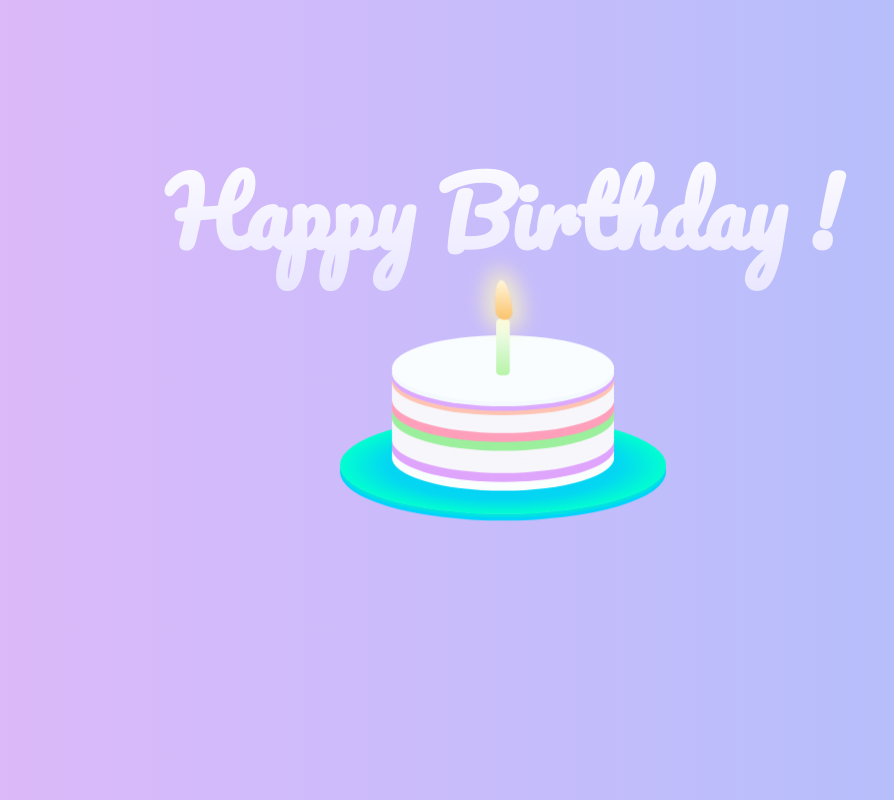
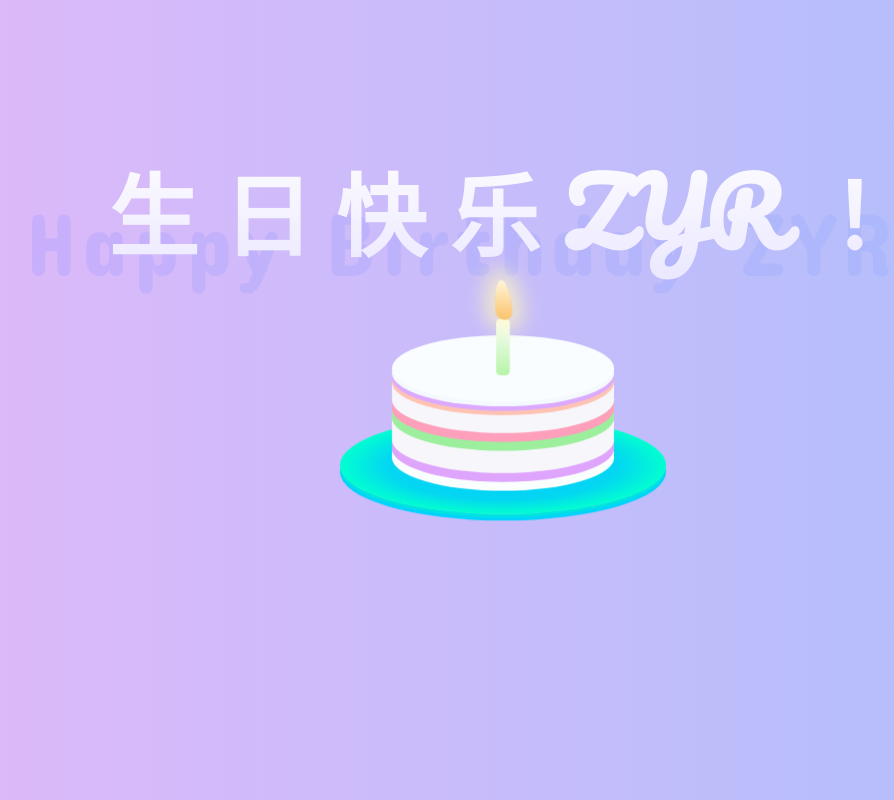
Before and after one commit to wakeupfromadream/one, a plain HTML site: page index.html in a window 1280 px wide. Shown: the whole page, without its empty margins (137-1031 px from the left). Drawn offline with Linux system fonts and the light colour scheme.

Commit message:
Update index.html

```diff
--- a/index.html
+++ b/index.html
@@ -20,8 +20,8 @@
 <div class="before"></div>
 <div class="after"></div>
 </div>
-<h1></h1>
-<h2>Happy Birthday !</h2>
+<h1>Happy Birthday ZYR !</h1>
+<h2>生 日 快 乐 ZYR ！</h2>
 <span></span>
 <div class="candle">
 <div id="flame" class="lit"></div>
```
